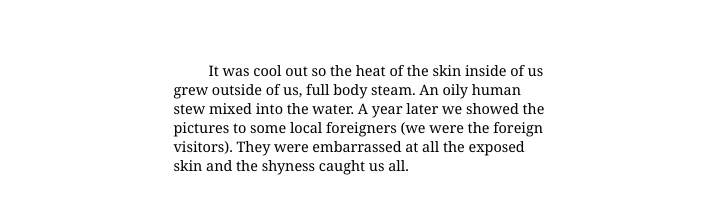
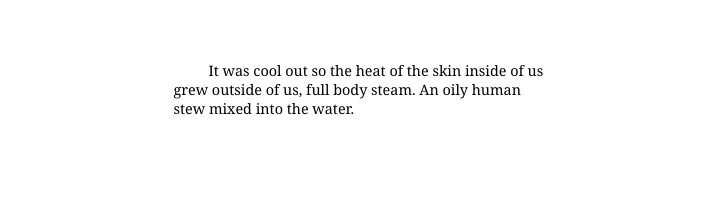
Before and after one commit to 1saigehopkins/finalLink1, a plain HTML site: page index.html in a window 1280 px wide. Shown: the part 218-432 px from the top of the page, without its empty margins (279-999 px from the left). Drawn offline with nearby package versions, Linux system fonts and the light colour scheme; no server answers.

Commit message:
removed tourist part

```diff
--- a/index.html
+++ b/index.html
@@ -80,8 +80,7 @@
     <a href="http://1saigehopkins.github.io/Final"><div id="lakePic"></div></a>
     <div id="outtro">
       <p>It was cool out so the heat of the skin inside of us grew outside of us, full body steam. An oily human stew mixed into
-        the water. A year later we showed the pictures to some local foreigners (we were the foreign
-        visitors). They were embarrassed at all the exposed skin and the shyness caught us all.</p>
+        the water.</p>
     </div>
   </section>
 
```
